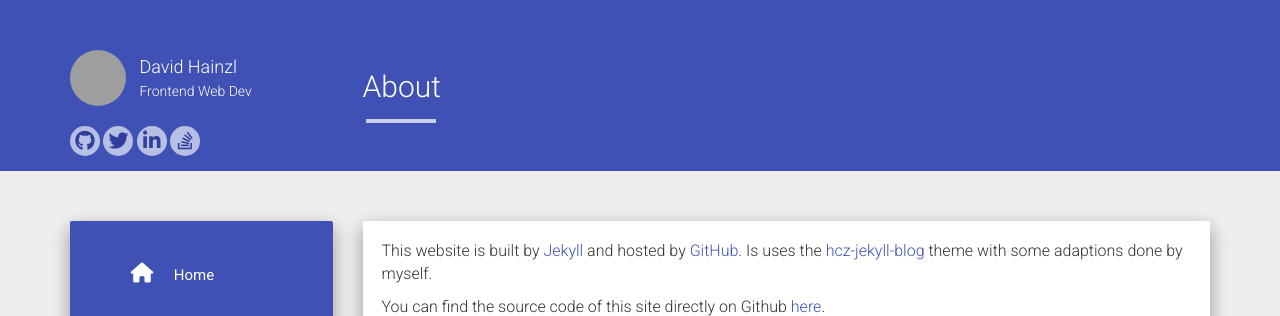
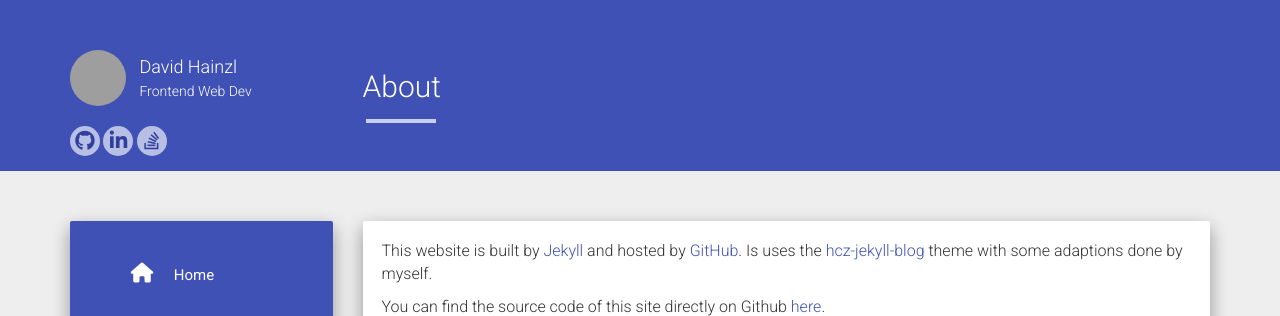
Before and after one commit to DHainzl/dhainzl.github.io, a Jekyll site: the page built from about.md, in a window 1280 px wide. Shown: the top 316 px of the page. Built offline with Jekyll 4.4.1, drawn with Linux system fonts in a browser that asks for light colours; nearby versions of some CDN libraries; grey boxes are pictures that could not be loaded.

Commit message:
Update social.json
Remove twitter

```diff
--- a/_data/social.json
+++ b/_data/social.json
@@ -2,10 +2,6 @@
   {
     "icon": "fa-github",
     "link": "https://github.com/dhainzl"
-  },
-  {
-    "icon": "fa-twitter",
-    "link": "https://twitter.com/dhainzl"
   },
   {
     "icon": "fa-linkedin",
```
